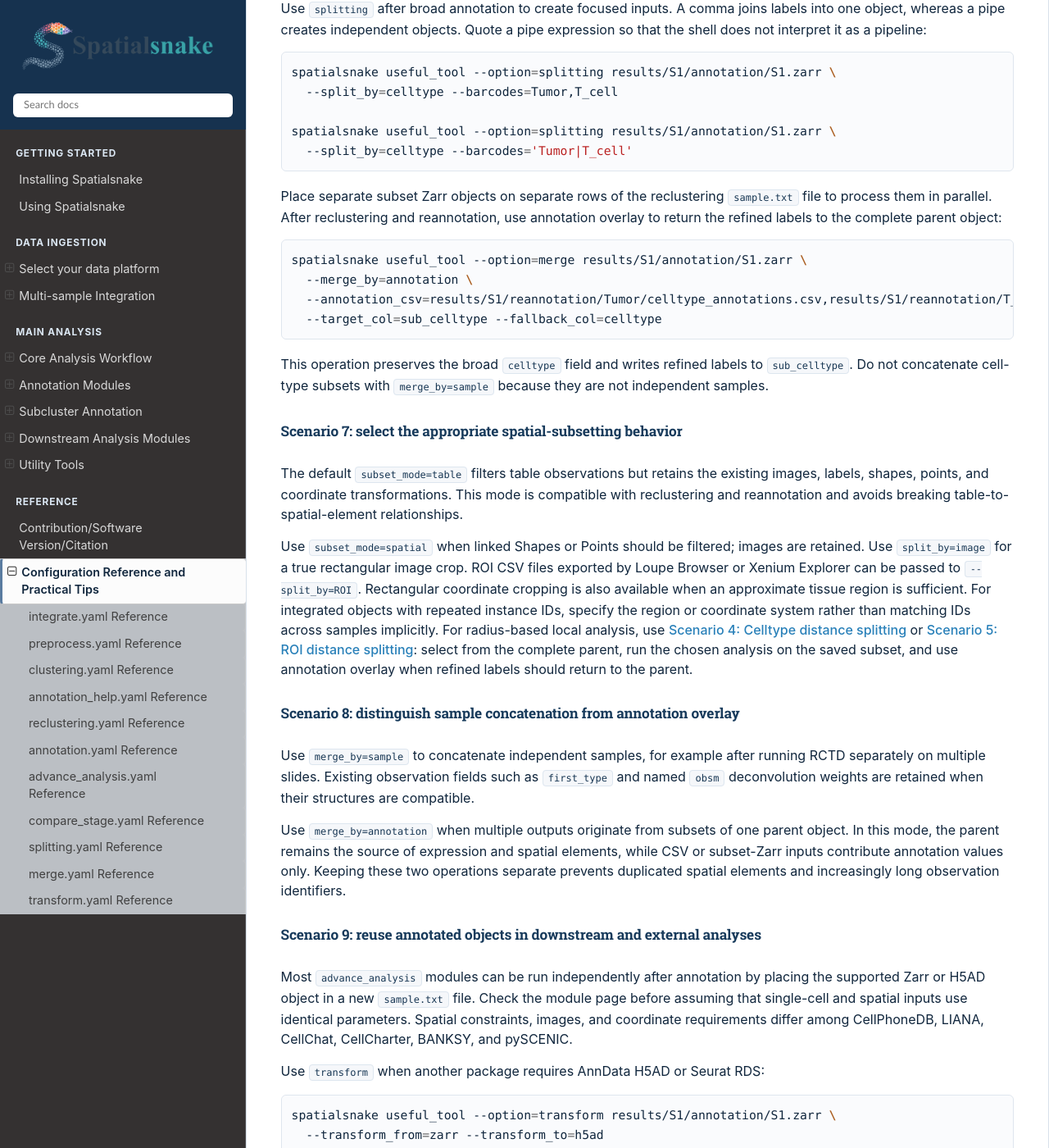
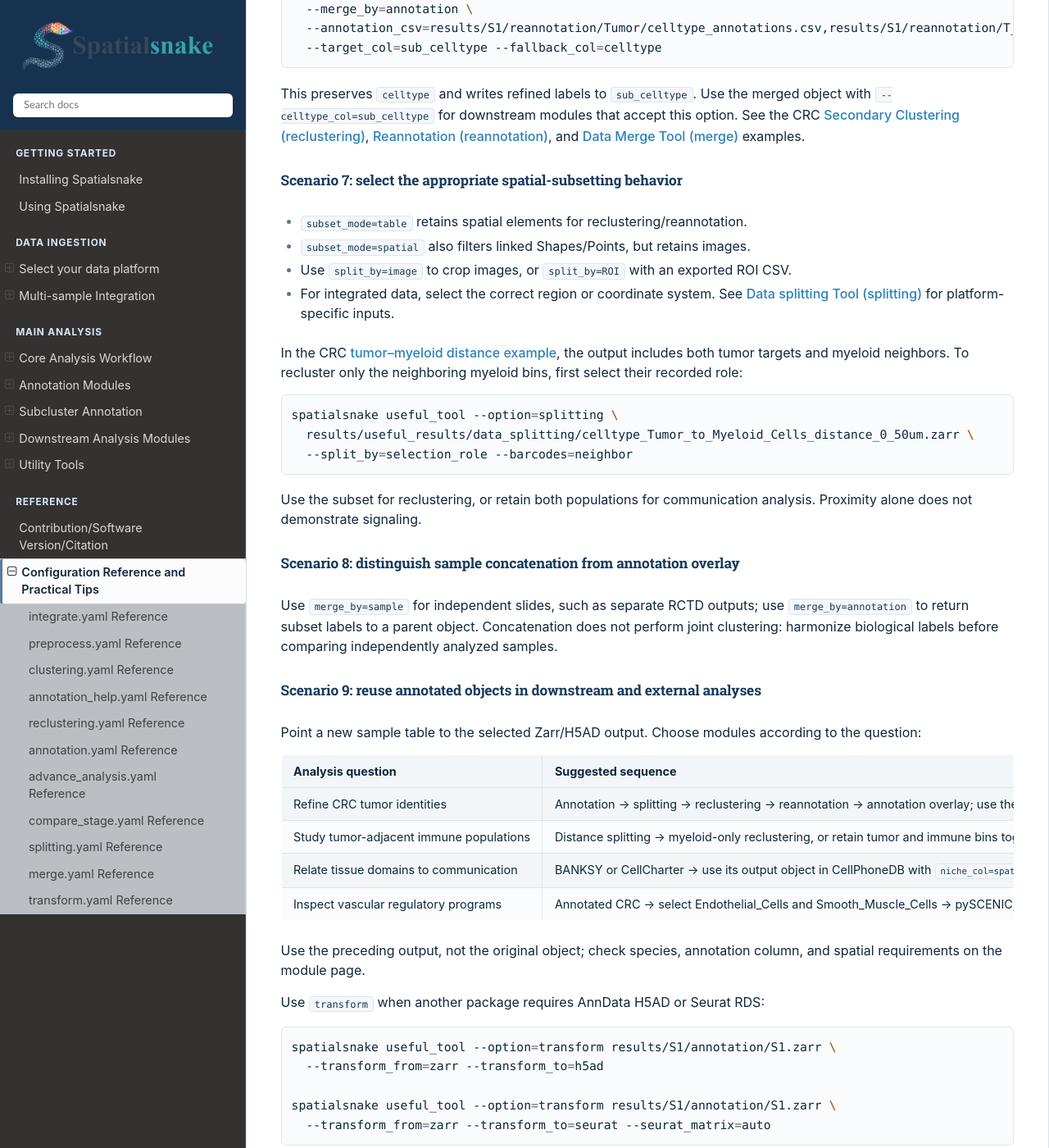
Before and after one commit to l-zh007/Spatialsnake-tutorial, a Sphinx documentation site: the page built from docs/source/config_reference/index.rst, in a window 1280 px wide and 1400 px high, scrolled down 1898 px. Shown: the whole window at 82% size. Built offline with Sphinx 7.4.7 and the Read the Docs theme 3.1.0, drawn with Linux system fonts in a browser that asks for light colours; some of the changed text lies outside the part shown.

Commit message:
scripts_submit

```diff
--- a/docs/source/config_reference/index.rst
+++ b/docs/source/config_reference/index.rst
@@ -4,21 +4,15 @@ Configuration Reference and Practical Tips
 Practical tips
 --------------
 
-The scenarios below summarize common decisions that arise during a spatial
-transcriptomics project. They are intended to help new users combine the main
-workflow, downstream modules, and utility commands without losing sample
-identity or spatial metadata.
+Use these tips to adjust parameters, combine analyses, and reuse existing results.
 
 Scenario 1: choose the analysis channel from the experimental design
 ~~~~~~~~~~~~~~~~~~~~~~~~~~~~~~~~~~~~~~~~~~~~~~~~~~~~~~~~~~~~~~~~~~~~~
 
-Use ``single_analysis`` when each row of ``sample.txt`` should be processed as
-an independent dataset. Use ``compare_analysis`` when samples must be integrated
-or compared within one experimental design.
-
-Core table headers and output conventions are summarized in :doc:`../usage`.
-Use biological sample IDs, not individual spots/cells, as replicates. For a
-cohort walkthrough, see :doc:`../integration_analysis/multi_sample_integration`.
+For core analysis, ``single_analysis`` processes samples independently;
+``compare_analysis`` integrates them. See :doc:`../usage` for sample tables and
+:doc:`../integration_analysis/multi_sample_integration` for the cohort example.
+Check downstream input rules: several modules accept one object per invocation.
 
 
 Scenario 2: make parameter changes explicit and inspect the workflow first
@@ -35,38 +29,29 @@ settings. Inspect the selected stage with a dry run before executing:
 Scenario 3: treat quality control, clustering, and annotation as an iterative process
 ~~~~~~~~~~~~~~~~~~~~~~~~~~~~~~~~~~~~~~~~~~~~~~~~~~~~~~~~~~~~~~~~~~~~~~~~~~~~~~~~~~~~~
 
-Inspect QC distributions before tightening ``min_counts``, ``min_cells``, or
-``mt_threshold``. After clustering, evaluate marker genes and spatial coherence
-alongside UMAP separation before selecting a final ``resolution``. Cluster number
-alone is not sufficient evidence for a biologically meaningful partition.
-
-Changing tracked rule parameters normally causes Snakemake to rerun the
-selected stage. Check the dry-run plan, then run the revised command:
+Use QC plots to choose filtering thresholds, and markers plus spatial patterns
+to assess clustering resolution. Preview parameter changes before running:
 
 .. code-block:: bash
 
-   spatialsnake single_analysis sample.txt visium --option=clustering --resolution=0.7 -d
-   spatialsnake single_analysis sample.txt visium --option=clustering --resolution=0.7
+   spatialsnake single_analysis sample.txt visium_HD --option=clustering --resolution=0.7 -d
+   spatialsnake single_analysis sample.txt visium_HD --option=clustering --resolution=0.7
 
-Each core command selects one stage. After changing QC or clustering, rerun the
-affected downstream stages (clustering, annotation_help, annotation) in order;
-old annotation mappings may no longer match the new clusters. ``-r`` deletes
-workflow outputs and is not a normal parameter-tuning option.
+For CRC P2, retain the other :doc:`../core_analysis/clustering` settings.
+After changing QC or clustering, rerun affected stages in order:
+clustering → annotation_help → annotation. Update the annotation mapping if
+clusters change. Back up results before overwriting; ``-r`` deletes outputs
+and is not needed for normal parameter tuning.
 
 
 Scenario 4: preserve counts and sample metadata for statistical comparisons
 ~~~~~~~~~~~~~~~~~~~~~~~~~~~~~~~~~~~~~~~~~~~~~~~~~~~~~~~~~~~~~~~~~~~~~~~~~~~~
 
-Before integration, retain stable sample identifiers and raw counts in a
-supported count source, such as ``layers["counts"]`` or aligned ``raw.X``.
-Batch correction supports joint visualization and clustering, but it does not
-create biological replication or replace raw counts in differential analysis.
-
-The ``compare_gene`` branch performs replicate-aware pseudobulk analysis within
-each selected cell type. ``compare_sample_col`` must identify biological samples,
-and its values must correspond to ``sample_id`` in ``sample.txt``. With two
-groups, the default comparison is the second group against the first. With three
-or more groups, specify ``compare_contrasts`` explicitly.
+Retain raw counts and biological sample IDs for pseudobulk ``compare_gene``.
+``compare_sample_col`` must match ``sample_id`` in the sample table. Two-group
+comparisons test the second group against the first; for more groups, specify
+``compare_contrasts``. Select a relevant ``cell_focus`` to reduce computation.
+The same-condition five-brain Demo demonstrates usage, not a biological contrast.
 
 .. code-block:: bash
 
@@ -77,16 +62,12 @@ or more groups, specify ``compare_contrasts`` explicitly.
 Scenario 5: reduce computational load without discarding the biological design
 ~~~~~~~~~~~~~~~~~~~~~~~~~~~~~~~~~~~~~~~~~~~~~~~~~~~~~~~~~~~~~~~~~~~~~~~~~~~~~~~
 
-Large Visium HD and imaging-based datasets should remain sparse whenever
-possible. Begin with standard QC, then reduce optional computation rather than
-removing biological replicates. For exploratory preprocessing, the ``sketch``
-mode and ``sample_rate`` reduce the clustering reference size; keep
-``sketch=True`` in clustering to restore labels to the full output table. For BANKSY, ``banksy_max_features`` limits the genes used to construct
-dense neighborhood matrices while preserving the complete output object.
-
-Subsetting a biologically defined region or cell class is often more
-interpretable than arbitrary downsampling. Record the selection rule and retain
-the complete parent object so that refined results can later be written back.
+- Add ``--sketch=True --sample_rate=0.1`` to preprocessing and ``--sketch=True``
+  to clustering. Labels are mapped to the full table; check rare populations.
+  Initial preprocessing still loads the full object.
+- Use ``banksy_max_features`` to select fewer features for BANKSY.
+- For pySCENIC or focused analysis, select a relevant cell class or region and
+  retain the parent object for label overlay.
 
 
 Scenario 6: refine several cell classes with splitting, reclustering, and reannotation
@@ -116,53 +97,72 @@ parent object:
      --annotation_csv=results/S1/reannotation/Tumor/celltype_annotations.csv,results/S1/reannotation/T_cell/celltype_annotations.csv \
      --target_col=sub_celltype --fallback_col=celltype
 
-This operation preserves the broad ``celltype`` field and writes refined labels
-to ``sub_celltype``. Do not concatenate cell-type subsets with
-``merge_by=sample`` because they are not independent samples.
+This preserves ``celltype`` and writes refined labels to ``sub_celltype``.
+Use the merged object with ``--celltype_col=sub_celltype`` for downstream modules
+that accept this option. See the CRC :doc:`../subcluster_annotation/reclustering`,
+:doc:`../subcluster_annotation/reannotation`, and :doc:`../useful_tool/merge` examples.
 
 
 Scenario 7: select the appropriate spatial-subsetting behavior
 ~~~~~~~~~~~~~~~~~~~~~~~~~~~~~~~~~~~~~~~~~~~~~~~~~~~~~~~~~~~~~~
 
-The default ``subset_mode=table`` filters table observations but retains the
-existing images, labels, shapes, points, and coordinate transformations. This
-mode is compatible with reclustering and reannotation and avoids breaking
-table-to-spatial-element relationships.
+- ``subset_mode=table`` retains spatial elements for reclustering/reannotation.
+- ``subset_mode=spatial`` also filters linked Shapes/Points, but retains images.
+- Use ``split_by=image`` to crop images, or ``split_by=ROI`` with an exported ROI CSV.
+- For integrated data, select the correct region or coordinate system.
+  See :doc:`../useful_tool/splitting` for platform-specific inputs.
 
-Use ``subset_mode=spatial`` when linked Shapes or Points should be filtered;
-images are retained. Use ``split_by=image`` for a true rectangular image crop. ROI CSV files exported by Loupe Browser or Xenium
-Explorer can be passed to ``--split_by=ROI``. Rectangular coordinate cropping is
-also available when an approximate tissue region is sufficient. For integrated
-objects with repeated instance IDs, specify the region or coordinate system
-rather than matching IDs across samples implicitly. For radius-based local
-analysis, use :ref:`splitting-celltype-distance` or :ref:`splitting-roi-distance`:
-select from the complete parent, run the chosen analysis on the saved subset,
-and use annotation overlay when refined labels should return to the parent.
+In the CRC :ref:`tumor–myeloid distance example <splitting-celltype-distance>`,
+the output includes both tumor targets and myeloid neighbors. To recluster
+only the neighboring myeloid bins, first select their recorded role:
+
+.. code-block:: bash
+
+   spatialsnake useful_tool --option=splitting \
+     results/useful_results/data_splitting/celltype_Tumor_to_Myeloid_Cells_distance_0_50um.zarr \
+     --split_by=selection_role --barcodes=neighbor
+
+Use the subset for reclustering, or retain both populations for communication
+analysis. Proximity alone does not demonstrate signaling.
 
 
 Scenario 8: distinguish sample concatenation from annotation overlay
 ~~~~~~~~~~~~~~~~~~~~~~~~~~~~~~~~~~~~~~~~~~~~~~~~~~~~~~~~~~~~~~~~~~~~
 
-Use ``merge_by=sample`` to concatenate independent samples, for example after
-running RCTD separately on multiple slides. Existing observation fields such as
-``first_type`` and named ``obsm`` deconvolution weights are retained when their
-structures are compatible.
-
-Use ``merge_by=annotation`` when multiple outputs originate from subsets of one
-parent object. In this mode, the parent remains the source of expression and
-spatial elements, while CSV or subset-Zarr inputs contribute annotation values
-only. Keeping these two operations separate prevents duplicated spatial elements
-and increasingly long observation identifiers.
+Use ``merge_by=sample`` for independent slides, such as separate RCTD outputs;
+use ``merge_by=annotation`` to return subset labels to a parent object.
+Concatenation does not perform joint clustering: harmonize biological labels
+before comparing independently analyzed samples.
 
 
 Scenario 9: reuse annotated objects in downstream and external analyses
 ~~~~~~~~~~~~~~~~~~~~~~~~~~~~~~~~~~~~~~~~~~~~~~~~~~~~~~~~~~~~~~~~~~~~~~~
 
-Most ``advance_analysis`` modules can be run independently after annotation by
-placing the supported Zarr or H5AD object in a new ``sample.txt`` file. Check the
-module page before assuming that single-cell and spatial inputs use identical
-parameters. Spatial constraints, images, and coordinate requirements differ
-among CellPhoneDB, LIANA, CellChat, CellCharter, BANKSY, and pySCENIC.
+Point a new sample table to the selected Zarr/H5AD output. Choose modules
+according to the question:
+
+.. list-table::
+   :header-rows: 1
+   :widths: 35 65
+
+   * - Analysis question
+     - Suggested sequence
+   * - Refine CRC tumor identities
+     - Annotation → splitting → reclustering → reannotation → annotation overlay;
+       use the refined column in a subsequent communication analysis.
+   * - Study tumor-adjacent immune populations
+     - Distance splitting → myeloid-only reclustering, or retain tumor and
+       immune bins together for LIANA/CellPhoneDB.
+   * - Relate tissue domains to communication
+     - BANKSY or CellCharter → use its output object in CellPhoneDB with
+       ``niche_col=spatial_cluster``. This restricts co-occurring cell-type
+       pairs; it is not a spot-distance model.
+   * - Inspect vascular regulatory programs
+     - Annotated CRC → select Endothelial_Cells and Smooth_Muscle_Cells → pySCENIC,
+       as in :doc:`../downstream_analysis/step3_pysenic`.
+
+Use the preceding output, not the original object; check species, annotation
+column, and spatial requirements on the module page.
 
 Use ``transform`` when another package requires AnnData H5AD or Seurat RDS:
 
@@ -174,25 +174,21 @@ Use ``transform`` when another package requires AnnData H5AD or Seurat RDS:
    spatialsnake useful_tool --option=transform results/S1/annotation/S1.zarr \
      --transform_from=zarr --transform_to=seurat --seurat_matrix=auto
 
-For Seurat export, ``seurat_matrix=auto`` prefers validated raw counts when
-available and otherwise interprets ``X`` according to its values. Review the
-transform report because non-Visium platforms may use a generic Seurat fallback,
-and not every SpatialData element has an equivalent H5AD or Seurat representation.
+Review the transform report: H5AD/Seurat do not preserve every SpatialData element.
 
 
 Scenario 10: separate single-condition communication from condition comparison
 ~~~~~~~~~~~~~~~~~~~~~~~~~~~~~~~~~~~~~~~~~~~~~~~~~~~~~~~~~~~~~~~~~~~~~~~~~~~~~~~
 
-Use ``advance_analysis --runpipe=cellchat`` to infer and visualize communication
-within one sample or one experimental condition. Use
-``compare_stage --runpipe=cellchat`` only after producing two condition-level
-CellChat RDS objects. The comparison describes differences between the two
-inferred networks and is not a replicate-level significance test.
+Run ``advance_analysis --runpipe=cellchat`` within a sample; use
+``compare_stage --runpipe=cellchat`` to compare two existing CellChat RDS objects.
+Network differences are not replicate-level significance tests. Leave pathway
+and ligand–receptor selections empty for automatic plots, or use
+``cellchat_focus_cells`` to focus the question.
 
-Users who know only the cell-type annotations can leave pathway and
-ligand-receptor parameters empty. The workflow selects representative results
-automatically. Set ``cellchat_focus_cells`` or an exact cell-pair parameter when
-a narrower biological question is already defined.
+CellPhoneDB separates plotting from inference: after its Demo, add
+``--cell_pairs='Tumor_I|Tumor_II'`` to focus plots without changing inference
+settings. Preview with ``-d``. Do not assume CellChat supports the same shortcut.
 
 
 Scenario 11: recover safely from interrupted workflows
@@ -207,11 +203,8 @@ For a stale lock left by a terminated process, unlock and rerun:
    spatialsnake single_analysis sample.txt visium --option=clustering --unlock
    spatialsnake single_analysis sample.txt visium --option=clustering
 
-Core-analysis modules resolve inputs from the documented output of the preceding
-stage. An arbitrary object placed under ``results/`` is therefore not sufficient.
-Downstream modules and ``useful_tool`` commands accept explicit object paths, so
-they are usually the safer entry points for analyses that begin from an existing
-intermediate object.
+Core stages require the preceding stage's expected output path. To analyze an
+existing object directly, use a downstream module or ``useful_tool``.
 
 Parameter reference:
 
```
Also changed, not shown: docs/source/environment_setup.rst (+11 -4 lines), docs/source/usage.rst (+9 -7 lines).
